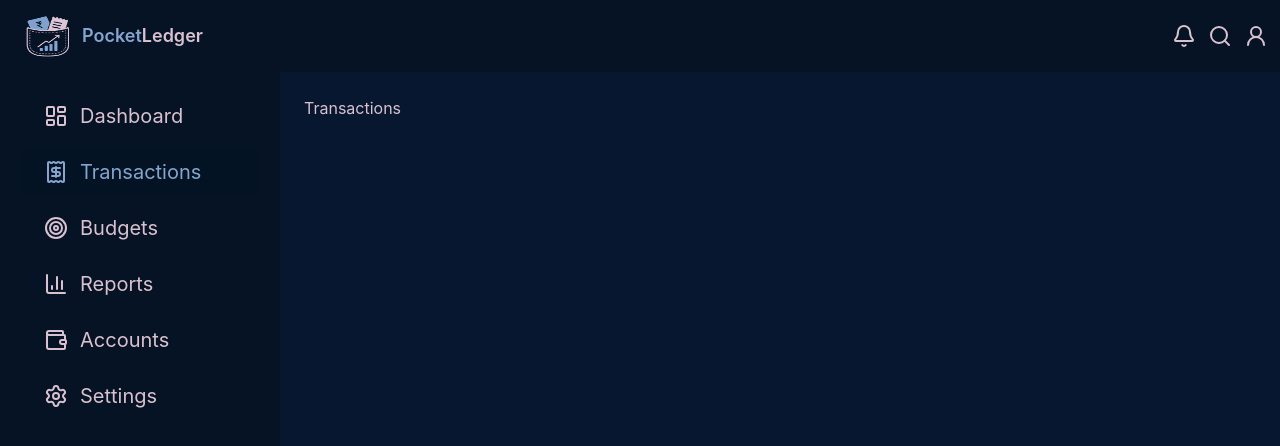
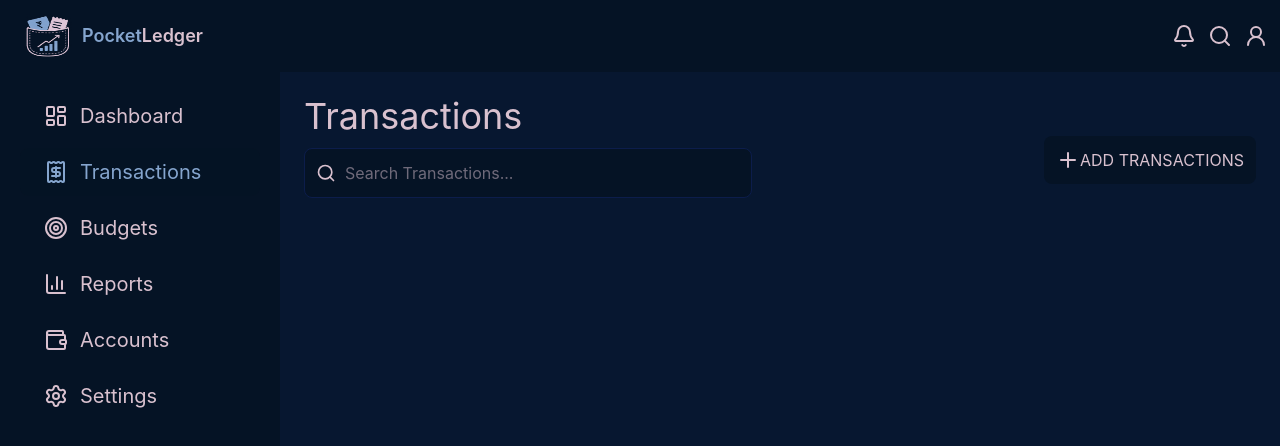
Before and after one commit to priya-0110/PocketLedger, a React (Vite) app in the folder client/: page /transactions in a window 1280 px wide. Shown: the top 446 px of the page. Built offline with nearby package versions, Linux system fonts and the light colour scheme.

Commit message:
Adding Login Page

```diff
--- a/client/src/pages/Login.jsx
+++ b/client/src/pages/Login.jsx
@@ -1,5 +1,9 @@
+import { useState } from "react";
+import { Eye,EyeOff } from "lucide-react";
 import { Link } from "react-router";
 function Login(){
+    const[showPaswword,setShowPassword] = useState(false);
+    const handleSubmit = (e)=>{e.preventDefault()}
     return(
         <div className="min-h-screen bg-background flex items-center font-display justify-center px-4">
              <div className="w-full max-w-md bg-primary-hover rounded-2xl p-8">
@@ -9,7 +13,7 @@ function Login(){
                         Welcome back! Login to manage your finances.
                     </p>
                 </div>
-                <form className="flex flex-col gap-5">
+                <form className="flex flex-col gap-5" onSubmit={handleSubmit}>
                     <div>
                         <label className="block text-text mb-2">Email</label>
                         <input
@@ -20,15 +24,18 @@ function Login(){
                     </div>
                     <div>
                         <label className="block text-text mb-2">Password</label>
-                        <input
-                            type="password"
+                        <div className="relative ">
+                            <input
+                            type={showPaswword?"text":"password"}
                             placeholder="Enter your Password"
                             className="w-full rounded-lg bg-background border border-primary p-3 text-text outline-none focus:border-accent"
                         />
+                        <button className="absolute right-3 top-1/2 -translate-y-1/2 text-muted  hover:text-primary" onClick={()=>{setShowPassword(!showPaswword)}}>{showPaswword?<Eye/>:<EyeOff/>}</button>
+                        </div>
                     </div>
                     <button
                         type="submit"
-                        className="w-full rounded-lg bg-background text-center py-3 font-semibold text-primary-hover"
+                        className="w-full rounded-4xl bg-background text-center mt-3 py-3 font-semibold text-primary-hover hover:text-primary"
                     >
                         Login
                     </button>
--- a/client/src/pages/Transactions.jsx
+++ b/client/src/pages/Transactions.jsx
@@ -1,8 +1,24 @@
+import { Search,Plus } from "lucide-react";
+
 function Transactions(){
     return(
         <div>
-            <h1>Transactions</h1>
+            <h2 className="text-4xl">Transactions</h2>
+            <div className="flex justify-between">
+                <div className="relative w-full max-w-md mt-3">
+               <Search size={20} className="absolute left-3 top-1/2 -translate-y-1/2 text-muted"/>
+               <input
+               type="text"
+               placeholder="Search Transactions..."
+               className="w-full rounded-lg border border-border bg-background py-3 pl-10 pr-4 text-text outline-none focus:border-accent"
+               />
+              </div>
+              <div>
+                <button className="bg-background flex px-3 py-3 rounded-lg border-border" ><Plus/> ADD TRANSACTIONS</button>
+              </div>
+            </div>
         </div>
+
     )
 }
 export default Transactions;
```
